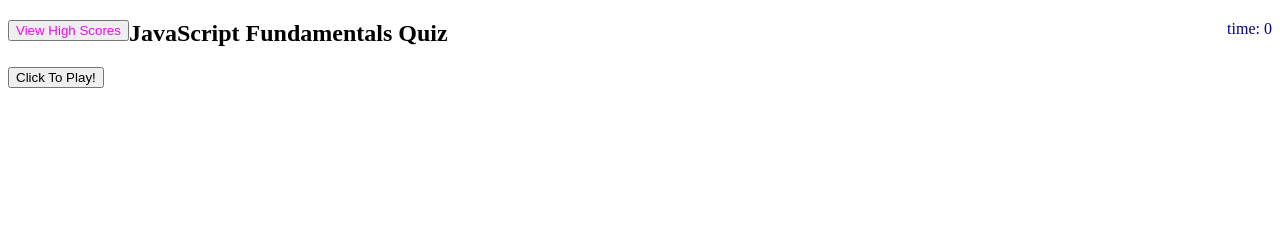
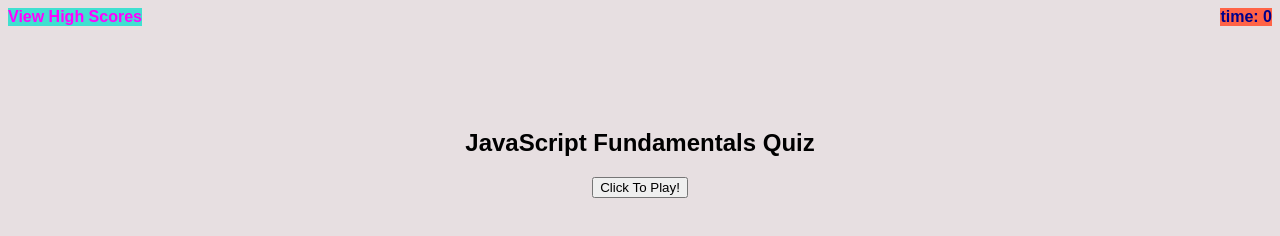
Before and after one commit to DuGBB/code-quiz, a plain HTML site: page index.html in a window 1280 px wide. Drawn offline with Linux system fonts and the light colour scheme.

Commit message:
tweeking position and text style

```diff
--- a/assets/css/style.css
+++ b/assets/css/style.css
@@ -1,11 +1,37 @@
-/*High Score and Timer at the top of the page*/
+/*timer placement and color*/
 .right #timer {
     float: right;
     color: darkblue;
-
+    background-color: tomato;
+    /*position: absolute;*/
 }
 
-.left #ViewHighScores {
+/*view high scores button placement and color*/
+.left #viewHighScores h4 {
     float: left;
     color: fuchsia;
+    background-color: turquoise;
+    margin-top: 0;
 }
+
+#nav {
+    text-align: center;
+    line-height: initial;
+    align-items: center;
+    height: inherit;
+    background-color: red;
+   /* position: relative;*/
+}
+
+/*main page section*/
+body {
+    background-color: #e7dfe1;
+    font-family: Arial, Helvetica, sans-serif;
+    font-weight: bold;
+}
+
+/*centering and aligning the quiz*/
+#content {
+    text-align: center;
+    padding: 8%;
+}
--- a/index.html
+++ b/index.html
@@ -11,9 +11,11 @@
 
 <body>
 
-  <section class="nav">
+  <section id="nav">
     <div class="left">
-      <input id="ViewHighScores" type="button" value="View High Scores">
+     <a onclick="viewHighScores()" id="viewHighScores" href="#">
+      <h4>View High Scores</h4>
+     </a>
     </div>
 
     <div class="right">
```
